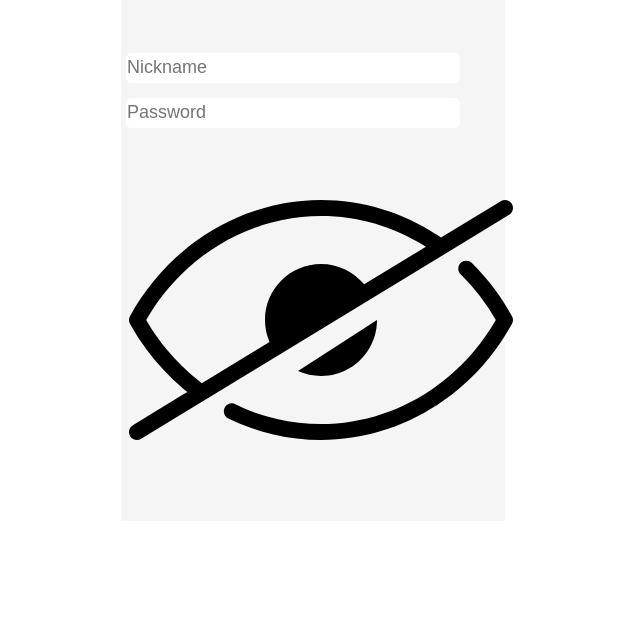
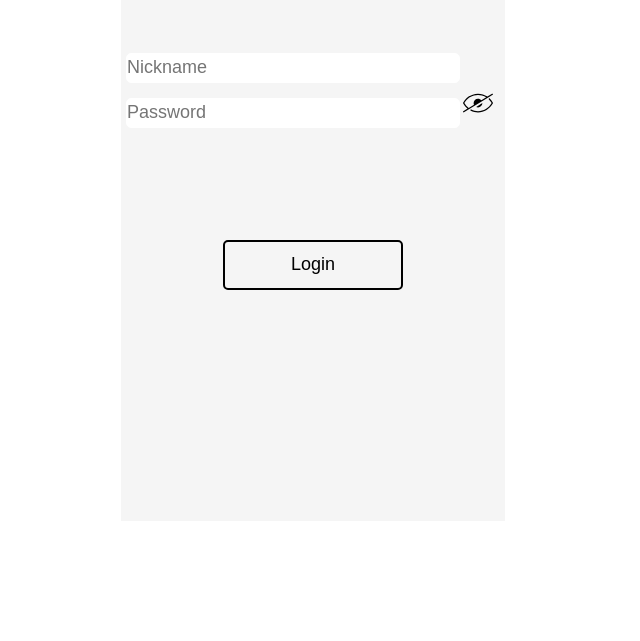
Before and after one commit to DanilErem/Forum, a React (Create React App) app in the folder frontend/: page / in a window 1280 px wide. Shown: the part 159-800 px from the top of the page, without its empty margins (327-967 px from the left). Built offline with nearby package versions, Linux system fonts and the light colour scheme.

Commit message:
Update Regestration.css

```diff
--- a/frontend/src/Regestration/Regestration.css
+++ b/frontend/src/Regestration/Regestration.css
@@ -60,3 +60,7 @@
 .visible-password{
     margin-left: 8px;
 }
+.visible-password img{
+    width: 30px;
+    height: 30px;
+}
```
